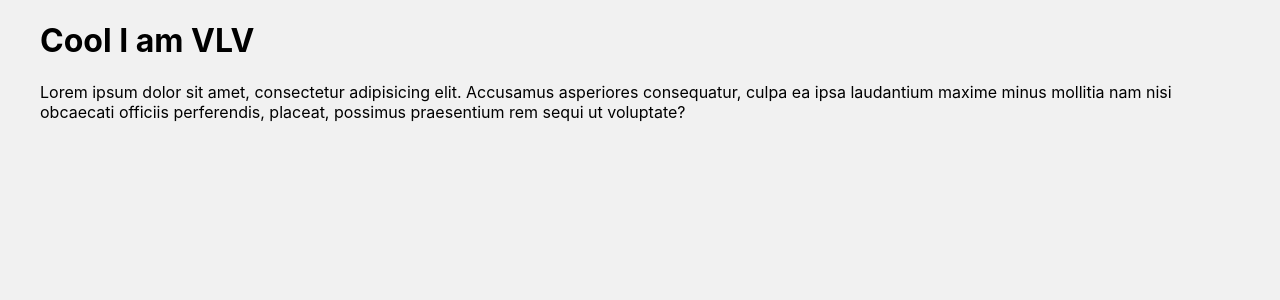
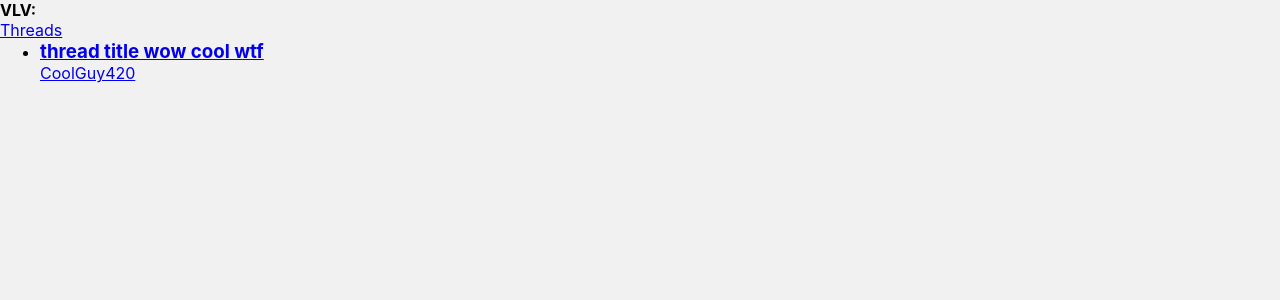
Before and after one commit to DarthHater/bored-board-webapp, a React app: page / in a window 1280 px wide. Shown: the top 300 px of the page. Built offline with nearby package versions, Linux system fonts and the light colour scheme; the HTML template or start-up script is replaced by a standard one.

Commit message:
start scaffolding out react router

```diff
--- a/package.json
+++ b/package.json
@@ -23,7 +23,8 @@
     "bootstrap": "^4.0.0-beta.2",
     "react": "^16.0.0",
     "react-bootstrap": "^0.31.5",
-    "react-dom": "^16.0.0"
+    "react-dom": "^16.0.0",
+    "react-router-dom": "^4.2.2"
   },
   "scripts": {
     "start": "webpack-dev-server --open --config ./webpack/dev.js",
--- a/src/App.js
+++ b/src/App.js
@@ -1,15 +1,81 @@
 import React, {Component} from 'react';
+import {HashRouter as Router, Link, Route} from 'react-router-dom';
 
 import './App.scss';
 
+import ThreadList from './components/ThreadList/ThreadList';
+import ThreadPost from './components/ThreadPost/ThreadPost';
+import UserProfile from './components/UserProfile/UserProfile';
+
 class App extends Component {
+    constructor(props) {
+        super(props);
+
+        this.state = {
+            threads: [
+                {
+                    id: 123,
+                    title: 'thread title wow cool wtf',
+                    content:
+                        'Aenean lacinia bibendum nulla sed consectetur. Morbi leo risus, porta ac consectetur ac, vestibulum at eros. Donec id elit non mi porta gravida at eget metus. Donec id elit non mi porta gravida at eget metus. Maecenas faucibus mollis interdum. Aenean eu leo quam. Pellentesque ornare sem lacinia quam venenatis vestibulum. Lorem ipsum dolor sit amet, consectetur adipiscing elit.',
+                    user: {
+                        id: 457,
+                        name: 'CoolGuy420'
+                    }
+                }
+            ],
+            users: [
+                {
+                    id: 457,
+                    name: 'CoolGuy420',
+                    bio: 'Im so dope i am the best'
+                }
+            ]
+        };
+    }
+
     render() {
         return (
-            <div className="container">
-                <h1>Cool I am VLV</h1>
-                <p>Lorem ipsum dolor sit amet, consectetur adipisicing elit. Accusamus asperiores consequatur, culpa ea ipsa laudantium maxime minus mollitia nam nisi obcaecati officiis perferendis, placeat, possimus praesentium rem sequi ut voluptate?</p>
-            </div>
-        )
+            <Router>
+                <div>
+                    <header>
+                        <nav>
+                            <ul>
+                                <li>
+                                    <strong>VLV:</strong>
+                                </li>
+
+                                <li>
+                                    <Link to="/">Threads</Link>
+                                </li>
+                            </ul>
+                        </nav>
+                    </header>
+
+                    <main>
+                        <Route exact={true} path="/" render={() => <ThreadList threads={this.state.threads} />} />
+
+                        <Route
+                            path="/thread/:id"
+                            render={({match}) => (
+                                <ThreadPost
+                                    {...this.state.threads.find(thread => thread.id === parseInt(match.params.id))}
+                                />
+                            )}
+                        />
+
+                        <Route
+                            path="/user/:id"
+                            render={({match}) => (
+                                <UserProfile
+                                    {...this.state.users.find(user => user.id === parseInt(match.params.id))}
+                                />
+                            )}
+                        />
+                    </main>
+                </div>
+            </Router>
+        );
     }
 }
 
--- a/src/App.scss
+++ b/src/App.scss
@@ -1,3 +1,15 @@
+*,
+*::before,
+*::after {
+    margin: 0;
+    padding: 0;
+    box-sizing: inherit;
+}
+
+html {
+    box-sizing: border-box;
+}
+
 body {
     background: #f1f1f1;
     font-family: -apple-system, BlinkMacSystemFont, "Segoe UI", Roboto, "Helvetica Neue", Arial, sans-serif, "Apple Color Emoji", "Segoe UI Emoji", "Segoe UI Symbol";
--- /dev/null
+++ b/src/components/ThreadList/ThreadList.js
@@ -0,0 +1,32 @@
+import React, {Component} from 'react';
+import {Link} from 'react-router-dom';
+
+class ThreadList extends Component {
+    render() {
+        return (
+            <div className='container'>
+                <ul>
+                    {this.props.threads.map(thread => {
+                        return (
+                            <li key={thread.id}>
+                                <h3>
+                                    <Link to={`/thread/${thread.id}`}>
+                                        {thread.title}
+                                    </Link>
+                                </h3>
+
+                                <p>
+                                    <Link to={`/user/${thread.user.id}`}>
+                                        {thread.user.name}
+                                    </Link>
+                                </p>
+                            </li>
+                        )
+                    })}
+                </ul>
+            </div>
+        );
+    }
+}
+
+export default ThreadList;
--- /dev/null
+++ b/src/components/ThreadPost/ThreadPost.js
@@ -0,0 +1,21 @@
+import React, {Component} from 'react';
+
+class ThreadPost extends Component {
+    render() {
+        return (
+            <div className='container'>
+                <header>
+                    <h1>
+                        {this.props.title}
+                    </h1>
+                </header>
+
+                <div>
+                    {this.props.content}
+                </div>
+            </div>
+        );
+    }
+}
+
+export default ThreadPost;
--- /dev/null
+++ b/src/components/UserProfile/UserProfile.js
@@ -0,0 +1,21 @@
+import React, {Component} from 'react';
+
+class UserProfile extends Component {
+    render() {
+        return (
+            <div className='container'>
+                <header>
+                    <h1>
+                        {this.props.name}
+                    </h1>
+                </header>
+
+                <div>
+                    {this.props.bio}
+                </div>
+            </div>
+        );
+    }
+}
+
+export default UserProfile;
```
Also changed, not shown: 1 other file (tests, documents, lock files or other folders).
